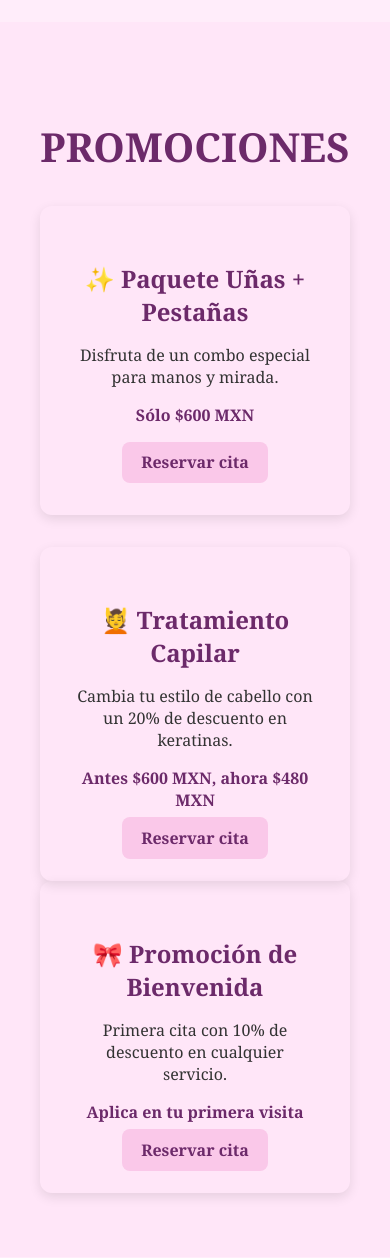
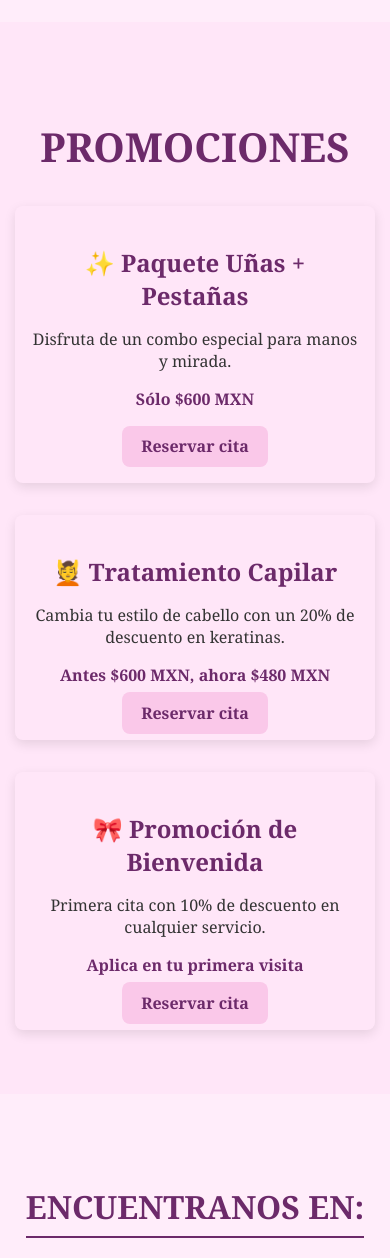
Before and after one commit to diz3ty/EriMar_Studio_Web, a Flask app: page / in a window 390 px wide; the page is wider, and only the part inside the window is pictured. Shown: the part 3079-4337 px from the top of that part. Run offline with Flask 3, Linux system fonts and the light colour scheme.

Commit message:
modify reserva btn

```diff
--- a/app.py
+++ b/app.py
@@ -6,5 +6,5 @@ app = Flask(__name__)
 def home():
     return render_template("index.html")
 
-#if __name__ == "__main__":
+# if __name__ == "__main__":
 #    app.run(debug=True)
--- a/static/css/styles.css
+++ b/static/css/styles.css
@@ -64,7 +64,7 @@ main {
 .cta-container {
   flex: 1;
   display: flex;
-  justify-content: flex-end;
+  justify-content: center;
 }
 
 .btn-reserva {
@@ -103,21 +103,12 @@ main {
     margin-top: 1rem;
     justify-content: center;
   }
-}
-
-@media (max-width: 680px) {
-  .cta-container {
-    margin-top: 1rem;
-    justify-content: center;
-  }
 
   .btn-reserva {
     font-size: 0.9rem;
     padding: 0.5rem 1rem;
   }
 }
-
-
 
 /* init section */
 .inicio {
@@ -294,6 +285,7 @@ main {
   padding: 4rem 2rem;
   text-align: center;
   font-family: 'Libre Baskerville', 'Georgia', serif;
+  width: 100%;
 }
 
 .promociones h2 {
@@ -310,9 +302,9 @@ main {
 }
 
 .promo-card {
-  border-radius: 12px;
+  border-radius: 8px;
   box-shadow: 0 4px 12px rgba(0,0,0,0.1);
-  padding: 2rem;
+  padding: 1rem;
   max-width: 300px;
   flex: 1;
   transition: transform 0.3s ease;
--- a/templates/index.html
+++ b/templates/index.html
@@ -100,7 +100,6 @@
                         class="btn-promo">
                         Reservar cita
                     </a>
-                    </div>
                 </div>
                 <div class="promo-card">
                     <h3>🎀 Promoción de Bienvenida</h3>
```
